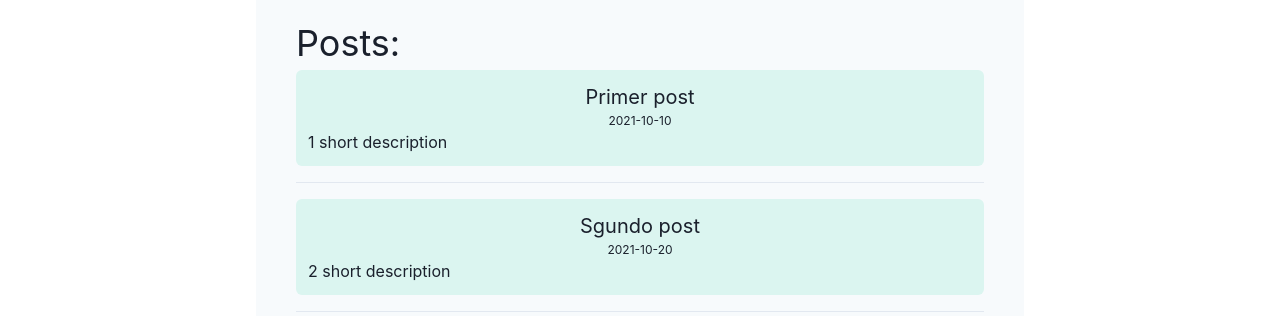
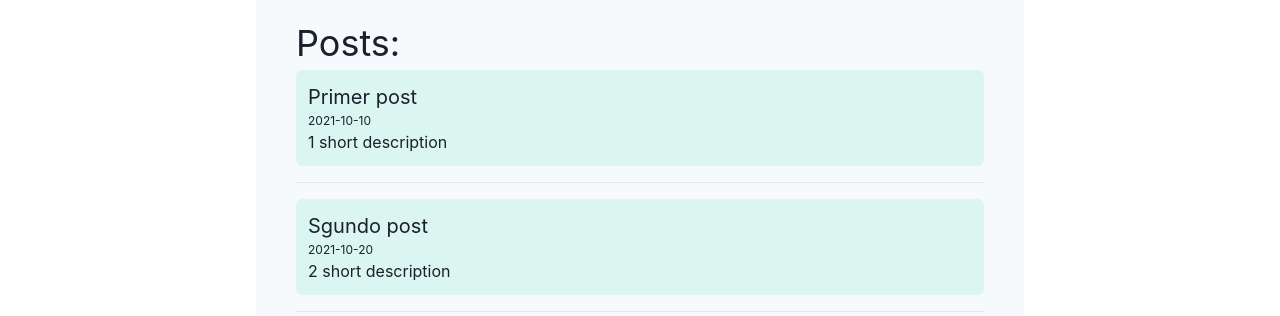
Before and after one commit to PepeluDev/jllb-blog, a Next.js app: page / in a window 1280 px wide. Shown: the part 636-952 px from the top of the page. Built offline with nearby package versions, Linux system fonts and the light colour scheme.

Commit message:
Extract latest post section to its own component

```diff
--- /dev/null
+++ b/components/list/MyPostList.js
@@ -0,0 +1,40 @@
+import Link from 'next/link';
+
+import { Container, Text, StackDivider, VStack, Box } from '@chakra-ui/react';
+
+function MyPostList({ posts }) {
+  return (
+    <Container maxWidth='container.lg' padding='4'>
+      <Text fontSize='4xl'>Posts:</Text>
+      <VStack
+        divider={<StackDivider borderColor='gray.200' />}
+        spacing={4}
+        align='stretch'
+      >
+        {posts.map((post) => (
+          <Link key={post.slug} href={`/${post.slug}`}>
+            <Box
+              as='button'
+              borderRadius='md'
+              p='3'
+              bg='#DBF5F0'
+              _hover={{
+                background: 'white',
+              }}
+            >
+              <Text align='left' fontSize='xl'>
+                {post.tittle}
+              </Text>
+              <Text align='left' fontSize='xs'>
+                {post.date}
+              </Text>
+              <Text align='left'>{post.description}</Text>
+            </Box>
+          </Link>
+        ))}
+      </VStack>
+    </Container>
+  );
+}
+
+export default MyPostList;
--- a/pages/index.js
+++ b/pages/index.js
@@ -1,19 +1,7 @@
-import styles from '../styles/Home.module.css';
-import Link from 'next/link';
-
-import {
-  Container,
-  Text,
-  UnorderedList,
-  OrderedList,
-  ListItem,
-  Image,
-  StackDivider,
-  VStack,
-  Box,
-} from '@chakra-ui/react';
+import { Container, Text, Image } from '@chakra-ui/react';
 
 import { texts } from '../texts/texts';
+import MyPostList from '../components/list/MyPostList';
 
 import { getAllfilesMetadata } from '../lib/mdx';
 
@@ -43,34 +31,7 @@ export default function Home({ posts, languaje }) {
       <Container maxWidth='container.lg' padding='6' centerContent>
         <Text align='justify'>{texts.index.aboutme[languaje]}</Text>
       </Container>
-      <Container maxWidth='container.lg' padding='4'>
-        <Text id='latestposts' fontSize='4xl'>
-          Posts:
-        </Text>
-        <VStack
-          divider={<StackDivider borderColor='gray.200' />}
-          spacing={4}
-          align='stretch'
-        >
-          {posts.map((post) => (
-            <Link key={post.slug} href={`/${post.slug}`}>
-              <Box
-                as='button'
-                borderRadius='md'
-                p='3'
-                bg='#DBF5F0'
-                _hover={{
-                  background: 'white',
-                }}
-              >
-                <Text fontSize='xl'>{post.tittle}</Text>
-                <Text fontSize='xs'>{post.date}</Text>
-                <Text align='left'>{post.description}</Text>
-              </Box>
-            </Link>
-          ))}
-        </VStack>
-      </Container>
+      <MyPostList id='latestposts' posts={posts} />
     </Container>
   );
 }
```
